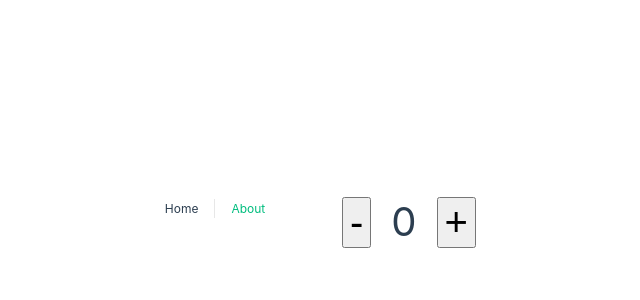
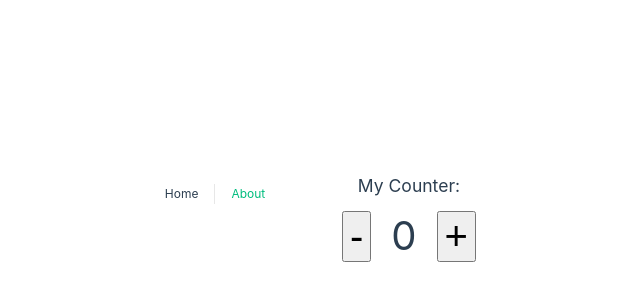
Before and after one commit to Gihan76/vue3-composition-api-basics, a Vue app: page / in a window 1280 px wide. Shown: the part 178-478 px from the top of the page, without its empty margins (328-968 px from the left). Built offline with nearby package versions, Linux system fonts and the light colour scheme.

Commit message:
added  ref to maintain title

```diff
--- a/src/views/HomeView.vue
+++ b/src/views/HomeView.vue
@@ -1,5 +1,6 @@
 <template>
   <div class="home">
+    <h3>{{ counterTitle }}:</h3>
     <div>
       <button class="btn" @click="decreaseCounter">-</button>
       <span class="counter">{{ counter }}</span>
@@ -11,7 +12,9 @@
 <script setup>
 import { ref } from 'vue';
 
-const counter = ref(0);
+const counter = ref(0),
+      counterTitle = ref('My Counter');
+
 const increaseCounter = () => {
   counter.value++;
 }
```
